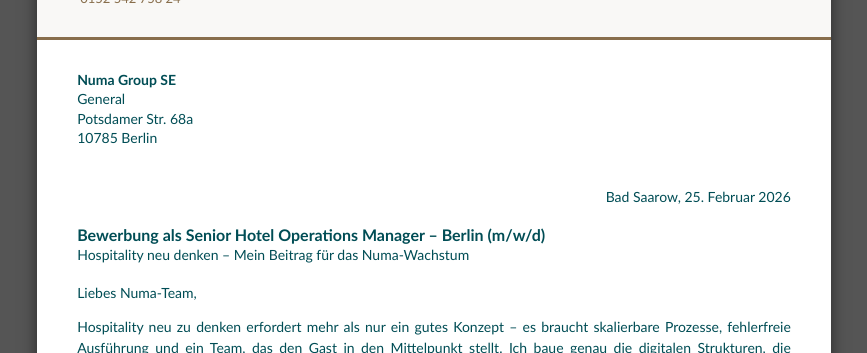
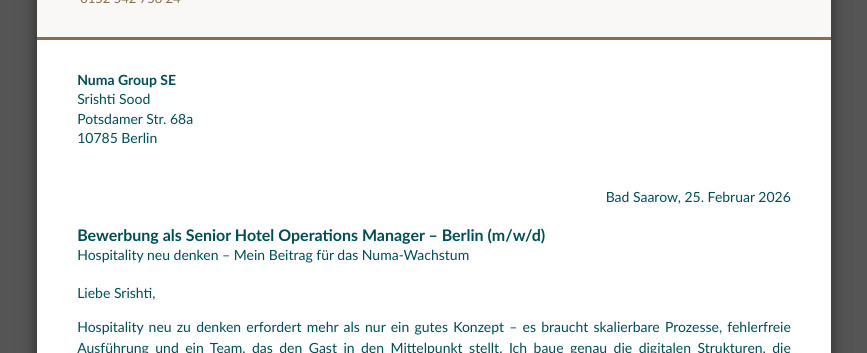
Before and after one commit to smartarts-live/Numa, a plain HTML site: page index.html in a window 1280 px wide. Shown: the part 170-523 px from the top of the page, without its empty margins (206-1073 px from the left). Drawn offline with Linux system fonts and the light colour scheme.

Commit message:
Update index.html

```diff
--- a/index.html
+++ b/index.html
@@ -180,7 +180,7 @@
         <div class="content">
             <div class="letter-recipient">
                 <strong>Numa Group SE</strong><br>
-                General<br>
+                Srishti Sood<br>
                 Potsdamer Str. 68a<br>
                 10785 Berlin
             </div>
@@ -193,7 +193,7 @@
             </div>
 
             <div class="letter-body">
-                <p>Liebes Numa-Team,</p>
+                <p>Liebe Srishti,</p>
                 <p>Hospitality neu zu denken erfordert mehr als nur ein gutes Konzept – es braucht skalierbare Prozesse, fehlerfreie Ausführung und ein Team, das den Gast in den Mittelpunkt stellt. Ich baue genau die digitalen Strukturen, die operative Flaschenhälse auflösen und echte Gastgeber-Qualität in der Praxis ermöglichen.</p>
                 <p>Bei Bonava agierte ich an der Schnittstelle von Qualitätssicherung, Finance und IT. Ich entwickelte automatisierte Schnittstellen und schulte unsere Teams in neuen Softwarelösungen. Dieses Tech-Mindset nutzte ich auch in meiner aktuellen Rolle als Operations Manager im Golf Club Bad Saarow, wo ich eigenständig eine digitale Warenwirtschaft und eine App zur Dienstplanung evaluierte und einführte. Das Ergebnis: präzise Umsatzanalysen, verschlankte administrative Abläufe und ein Team, das den Kopf für exzellenten Service frei hat.</p>
                 <p>Mein Fundament ist jedoch die klassische Hotellerie. Auf meinem Weg vom Empfang bis zum Resident Manager bei aja und Westin habe ich gelernt, was es heißt, große Teams zu führen, komplexe operative Abläufe zu steuern und Eskalationen zu lösen, bevor der Gast sie bemerkt. Ob Budgetierung, Forecasting oder das Training der Mitarbeitenden "on the job" – mein Fokus liegt immer darauf, Performance zu treiben und Qualität nachhaltig zu skalieren.</p>
```
